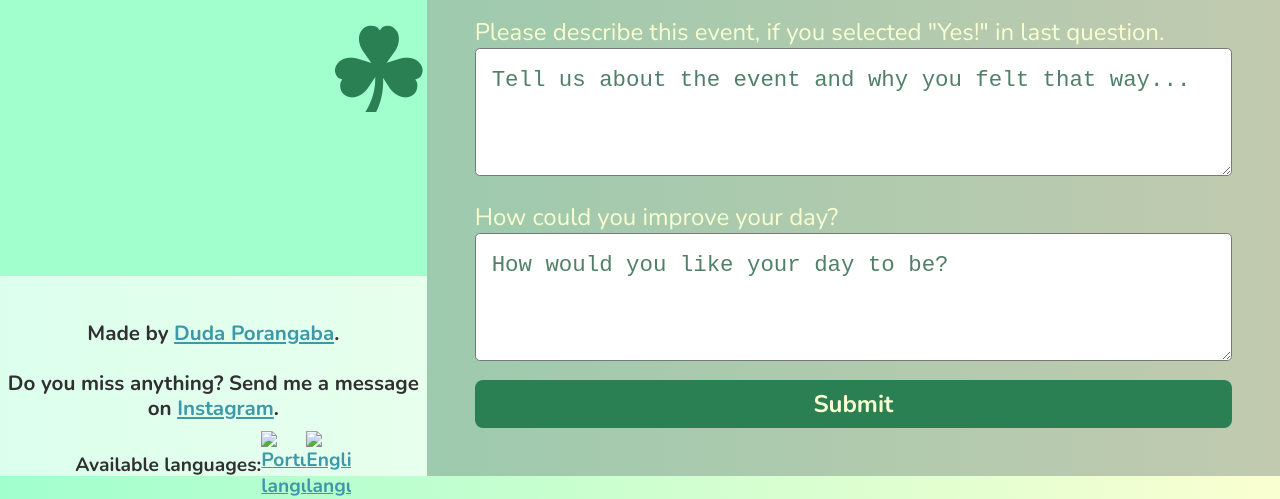
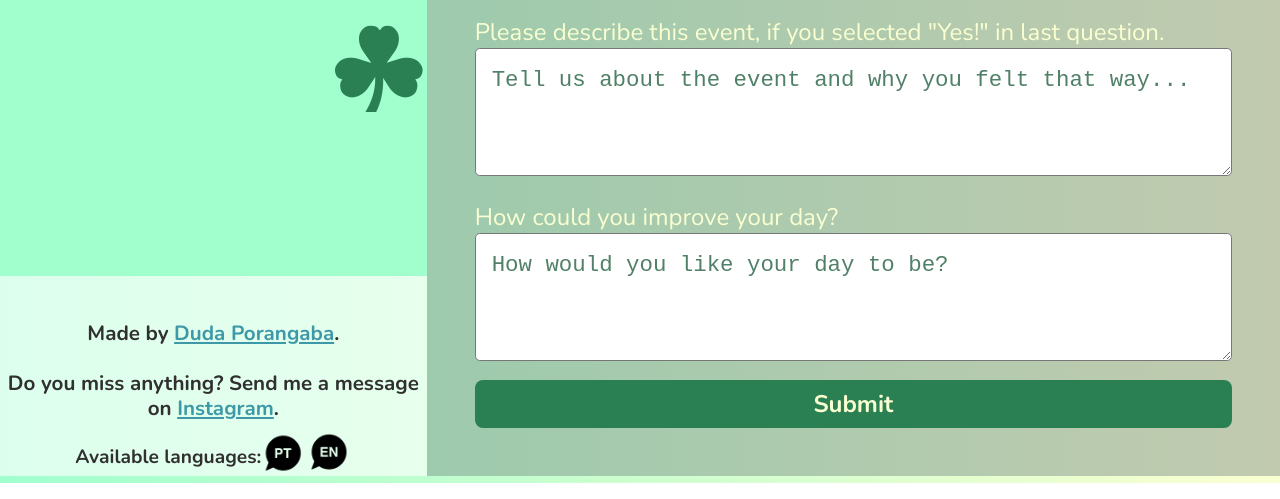
Before and after one commit to DuPorangaba/Survey-Form, a plain HTML site: page index.html in a window 1280 px wide. Shown: the part 761-1260 px from the top of the page. Drawn offline with nearby package versions, Linux system fonts and the light colour scheme; the site is published under a folder, as on GitHub Pages, so addresses that start at the root find nothing.

Commit message:
Update index.html

```diff
--- a/index.html
+++ b/index.html
@@ -106,9 +106,9 @@
                     <h3 id="contact">Do you miss anything? Send me a message on <a id="insta-link" href="https://www.instagram.com/dudaporangaba/" target="_blank">Instagram</a>.</h3>
 
                     <p id="lang">Available languages:
-                      <a href="survey-form-pt.html" ><img src="/images/portuguese-icon.png " alt="Portuguese language" id="portuguese-icon"></a>
+                      <a href="survey-form-pt.html" ><img src="images/portuguese-icon.png " alt="Portuguese language" id="portuguese-icon"></a>
 
-                      <a href="survey-form-eng.html" ><img src="/images/english-icon.png " alt="English language" id="english-icon"></a>
+                      <a href="survey-form-eng.html" ><img src="images/english-icon.png " alt="English language" id="english-icon"></a>
                     </p>
                 </footer>
             </div>
```
